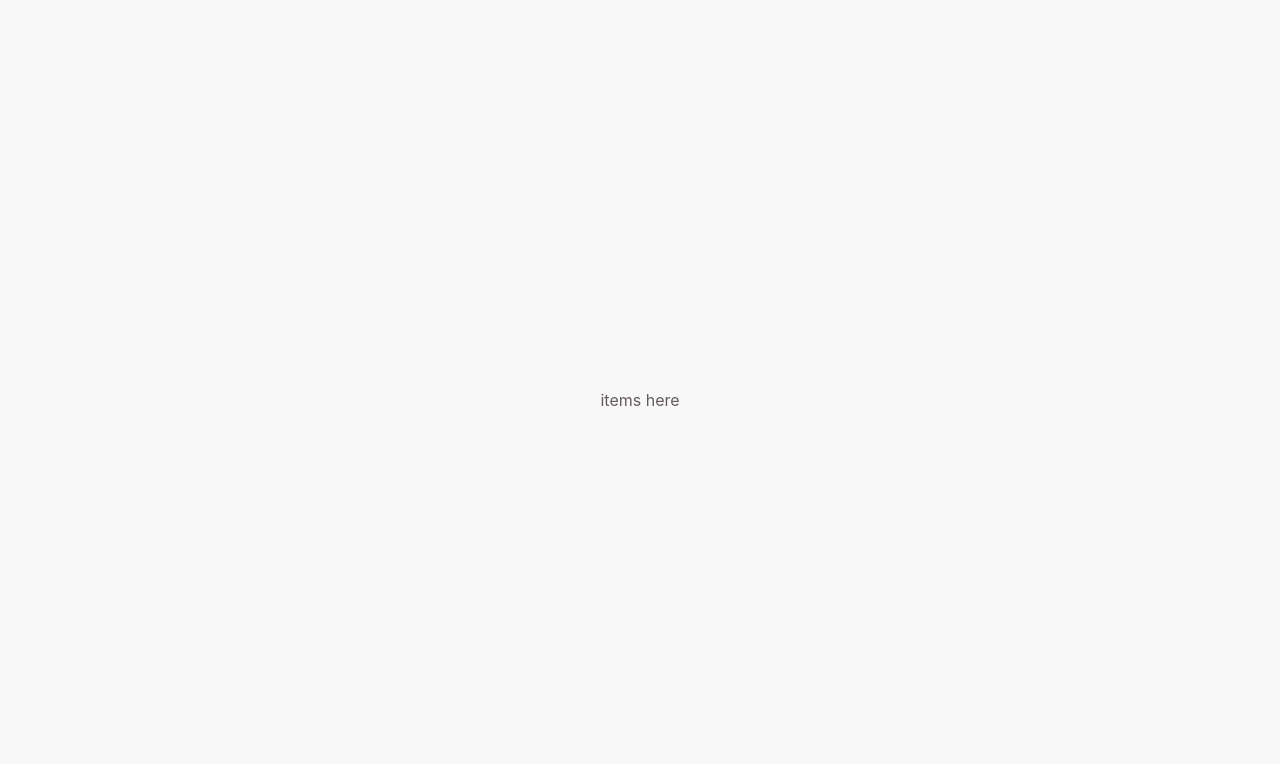
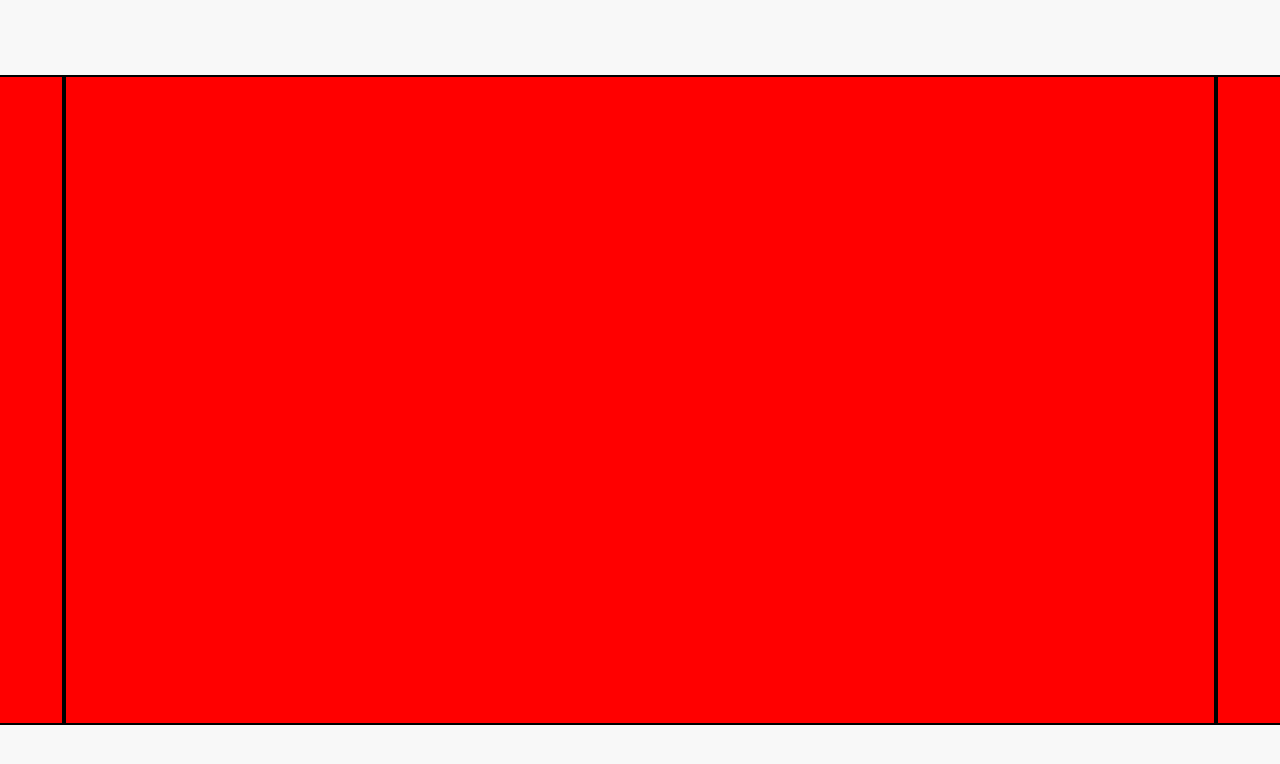
Before and after one commit to miorogvall/react-carousel-mr, a React (Create React App) app: page / in a window 1280 px wide. Shown: the top 764 px of the page. Built offline with nearby package versions, Linux system fonts and the light colour scheme.

Commit message:
restructure of includes(scss), navigation started

```diff
--- a/src/components/itemContainer/Item/Item.js
+++ b/src/components/itemContainer/Item/Item.js
@@ -1,5 +1,5 @@
 import React from 'react';
-import './Item.scss';
+import './_Item.scss';
 
 function Item() {
   return (
--- a/src/components/itemContainer/Item/_Item.scss
+++ b/src/components/itemContainer/Item/_Item.scss
@@ -1,5 +1,9 @@
 .item {
-    width: 200px;
-    height: 200px;
+    width: 90%;
+    flex: 0 0 auto;
+    height: 65vw;
     background-color: red;
+    border: 2px solid black;
+    min-width: 90%;
+    max-height: 650px;
 }
--- a/src/components/itemContainer/ItemContainer.js
+++ b/src/components/itemContainer/ItemContainer.js
@@ -1,10 +1,22 @@
 import React from 'react';
 import './_itemContainer.scss';
+import Item from './Item/Item'
+import NavArrow from '../navArrow/navArrow'
 
 function ItemContainer() {
   return (
       <div className="item-container">
-          <div>items here</div>
+          <Item></Item>
+          <Item></Item>
+          <Item></Item>
+          <Item></Item>
+          <Item></Item>
+          <Item></Item>
+          <Item></Item>
+
+
+          <NavArrow dir="left"></NavArrow>
+          <NavArrow dir="right"></NavArrow>
       </div>
   );
 }
--- a/src/components/itemContainer/_itemContainer.scss
+++ b/src/components/itemContainer/_itemContainer.scss
@@ -1,4 +1,4 @@
-@import '../../variables/colors.scss';
+@import '../../master.scss';
 
 .item-container {
     display: flex;
@@ -8,4 +8,5 @@
     align-items: center;
     height: 100vh;
     width: 100%;
+    overflow: hidden;
 }
--- /dev/null
+++ b/src/components/navArrow/_navArrow.scss
@@ -0,0 +1,3 @@
+.arrow {
+
+}
--- /dev/null
+++ b/src/components/navArrow/navArrow.js
@@ -0,0 +1,10 @@
+import React from 'react';
+import './_navArrow.scss';
+
+function NavArrow() {
+  return (
+        <div className="arrow"></div>
+  );
+}
+
+export default NavArrow;
--- /dev/null
+++ b/src/master.scss
@@ -0,0 +1,2 @@
+@import './resources/colors.scss';
+@import './resources/reset.scss';
--- /dev/null
+++ b/src/resources/reset.scss
@@ -0,0 +1,58 @@
+/* http://meyerweb.com/eric/tools/css/reset/
+   v2.0 | 20110126
+   License: none (public domain)
+*/
+
+html, body, div, span, applet, object, iframe, h1, h2, h3, h4, h5, h6, p, blockquote, pre, a, abbr, acronym, address, big, cite, code, del, dfn, em, img, ins, kbd, q, s, samp, small, strike, strong, sub, sup, tt, var, b, u, i, center, dl, dt, dd, ol, ul, li, fieldset, form, label, legend, table, caption, tbody, tfoot, thead, tr, th, td, article, aside, canvas, details, embed, figure, figcaption, footer, header, hgroup, menu, nav, output, ruby, section, summary, time, mark, audio, video {
+    margin: 0;
+    padding: 0;
+    border: 0;
+    font-size: 100%;
+    font: inherit;
+    vertical-align: baseline;
+    box-sizing: border-box;
+ }
+
+  /* HTML5 display-role reset for older browsers */
+
+  article, aside, details, figcaption, figure, footer, header, hgroup, menu, nav, section {
+    display: block;
+ }
+
+  body {
+    line-height: 1;
+ }
+
+  ol, ul {
+    list-style: none;
+ }
+
+  blockquote, q {
+    quotes: none;
+  }
+
+  blockquote {
+    &:before, &:after {
+      content: '';
+      content: none;
+    }
+    }
+
+  q {
+    &:before, &:after {
+      content: '';
+      content: none;
+     }
+    }
+
+  table {
+    border-collapse: collapse;
+    border-spacing: 0;
+ }
+
+    button {
+        background-color: transparent;
+        outline: none;
+        border: 0;
+    cursor: pointer;
+ }
```
Also changed, not shown: src/resources/colors.scss (renamed from src/variables/colors.scss).
